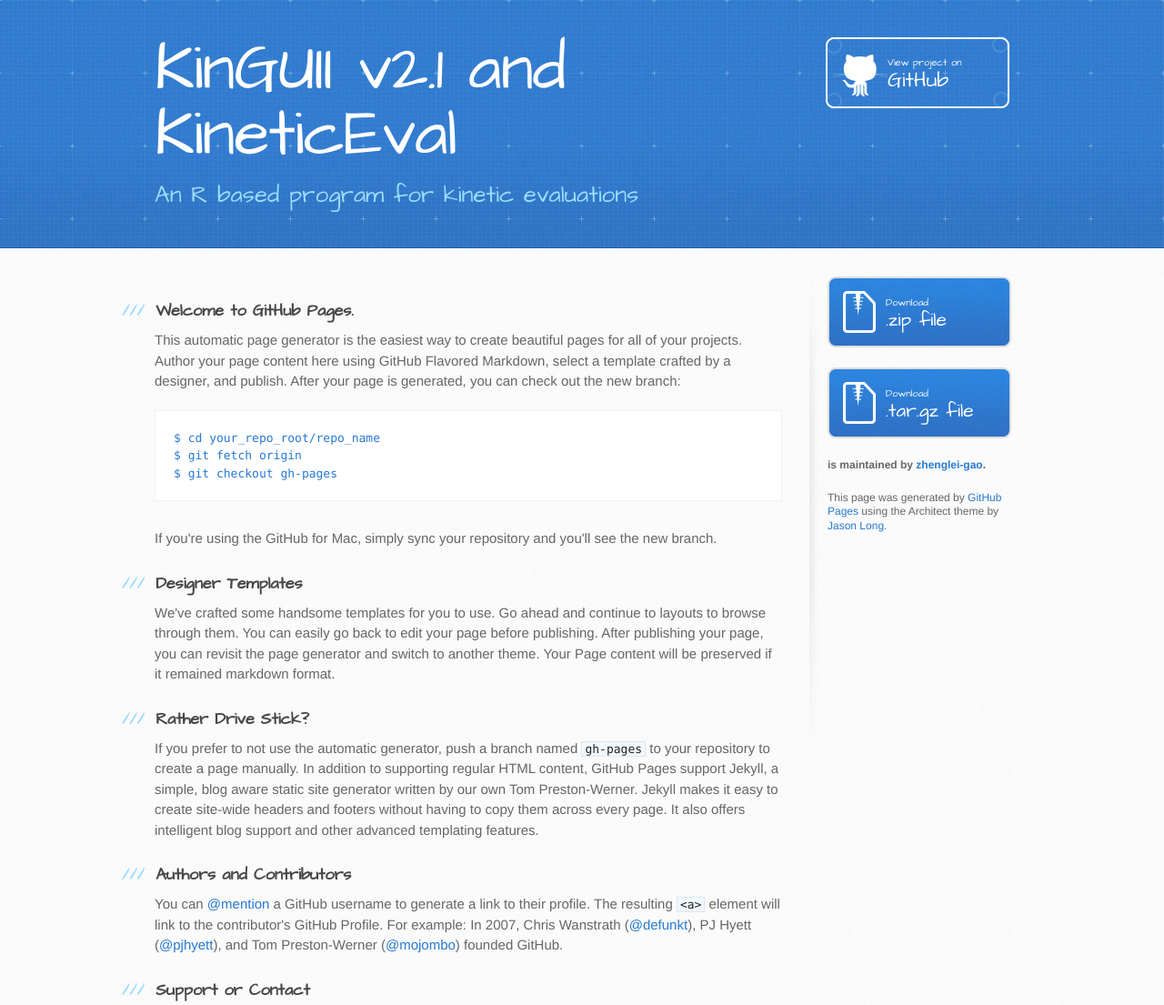
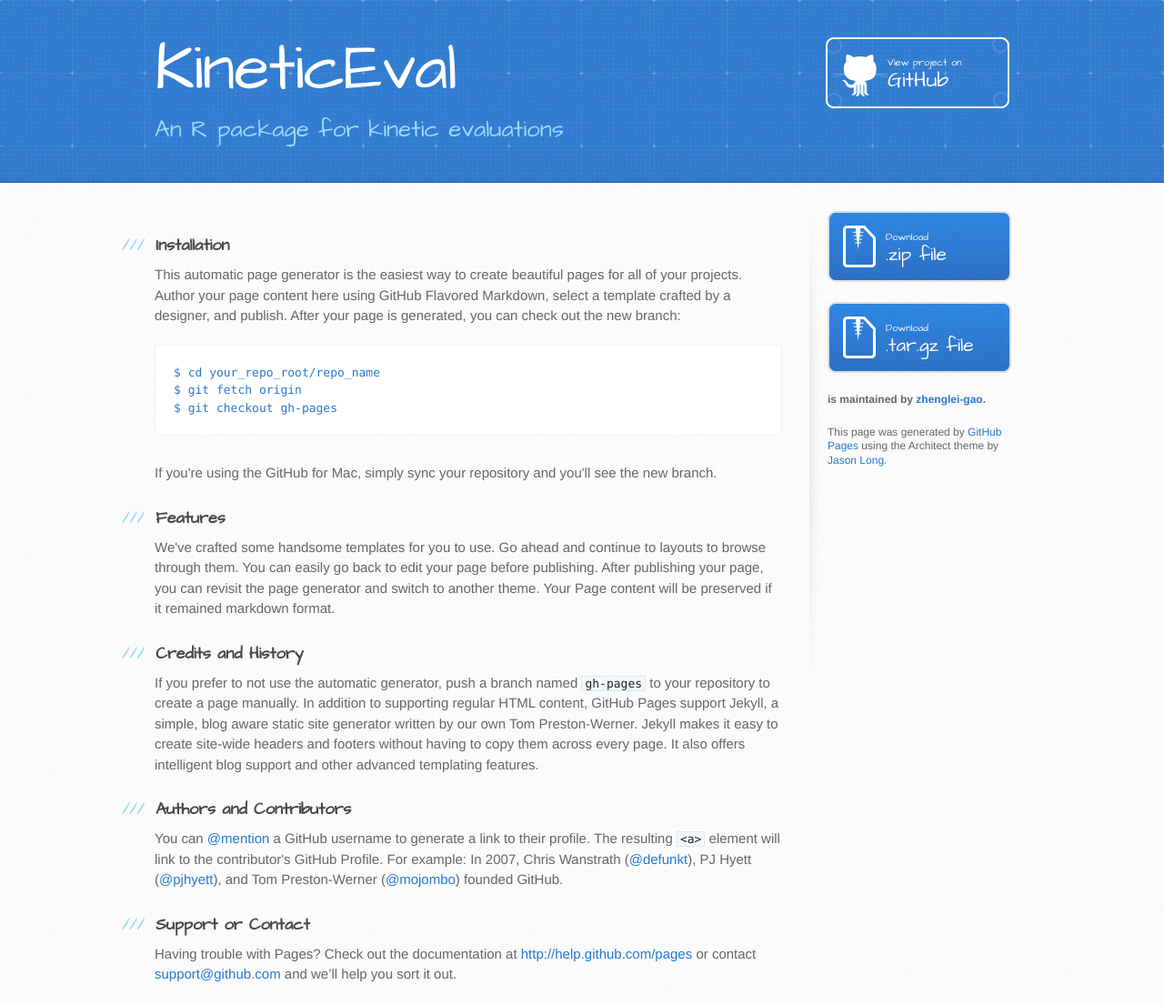
Before and after one commit to zhenglei-gao/KineticEval, a plain HTML site: page index.html in a window 1280 px wide. Shown: the top 1105 px of the page at 91% size. Drawn offline with Linux system fonts and the light colour scheme.

Commit message:
Update index.html

```diff
--- a/index.html
+++ b/index.html
@@ -13,14 +13,14 @@
     <script src="//html5shiv.googlecode.com/svn/trunk/html5.js"></script>
     <![endif]-->
 
-    <title>KinGUII v2.1</title>
+    <title>KineticEval</title>
   </head>
 
   <body>
     <header>
       <div class="inner">
-        <h1>KinGUII v2.1 and KineticEval</h1>
-        <h2>An R based program for kinetic evaluations</h2>
+        <h1>KineticEval</h1>
+        <h2>An R package for kinetic evaluations</h2>
         <a href="https://github.com/zhenglei-gao/KineticEval" class="button"><small>View project on</small>GitHub</a>
       </div>
     </header>
@@ -29,7 +29,7 @@
       <div class="inner clearfix">
         <section id="main-content">
           <h3>
-<a name="Installation" class="anchor" href="#Installation"><span class="octicon octicon-link"></span></a>Welcome to GitHub Pages.</h3>
+<a name="Installation" class="anchor" href="#Installation"><span class="octicon octicon-link"></span></a>Installation</h3>
 
 <p>This automatic page generator is the easiest way to create beautiful pages for all of your projects. Author your page content here using GitHub Flavored Markdown, select a template crafted by a designer, and publish. After your page is generated, you can check out the new branch:</p>
 
@@ -41,12 +41,12 @@ $ git checkout gh-pages
 <p>If you're using the GitHub for Mac, simply sync your repository and you'll see the new branch.</p>
 
 <h3>
-<a name="Features" class="anchor" href="#designer-templates"><span class="octicon octicon-link"></span></a>Designer Templates</h3>
+<a name="Features" class="anchor" href="#designer-templates"><span class="octicon octicon-link"></span></a>Features</h3>
 
 <p>We've crafted some handsome templates for you to use. Go ahead and continue to layouts to browse through them. You can easily go back to edit your page before publishing. After publishing your page, you can revisit the page generator and switch to another theme. Your Page content will be preserved if it remained markdown format.</p>
 
 <h3>
-<a name="rather-drive-stick" class="anchor" href="#rather-drive-stick"><span class="octicon octicon-link"></span></a>Rather Drive Stick?</h3>
+<a name="rather-drive-stick" class="anchor" href="#rather-drive-stick"><span class="octicon octicon-link"></span></a>Credits and History</h3>
 
 <p>If you prefer to not use the automatic generator, push a branch named <code>gh-pages</code> to your repository to create a page manually. In addition to supporting regular HTML content, GitHub Pages support Jekyll, a simple, blog aware static site generator written by our own Tom Preston-Werner. Jekyll makes it easy to create site-wide headers and footers without having to copy them across every page. It also offers intelligent blog support and other advanced templating features.</p>
 
```
